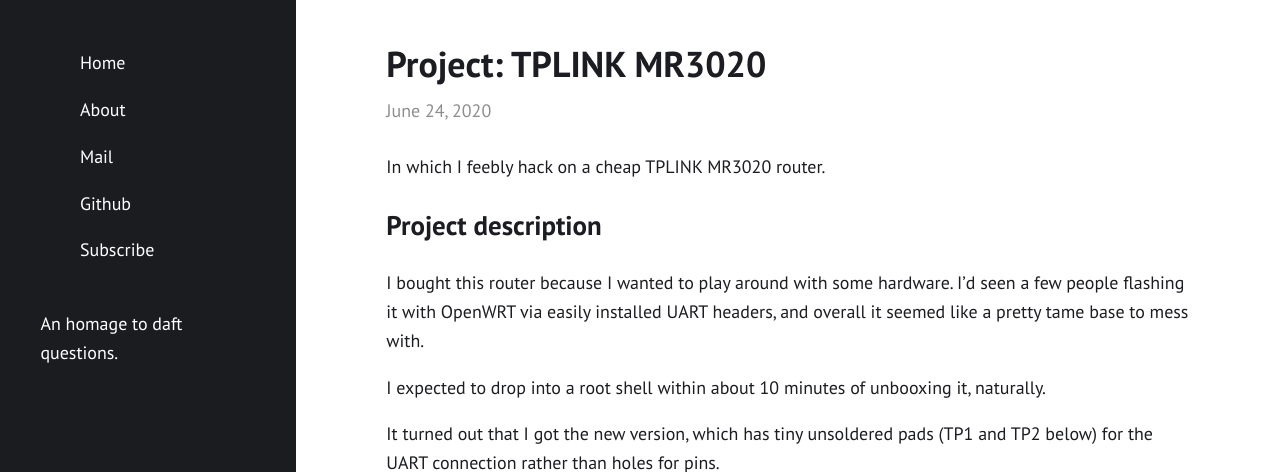
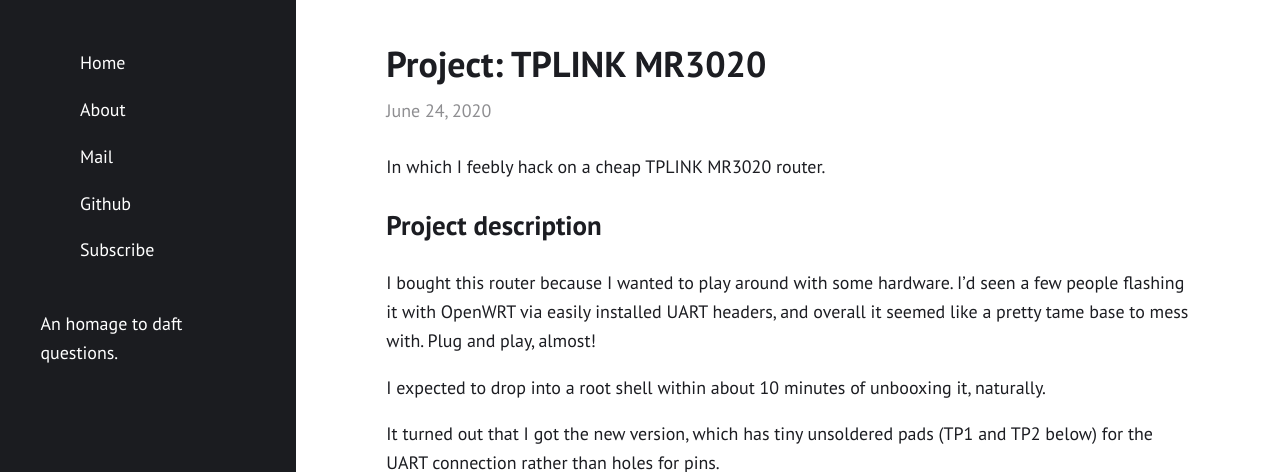
Before and after one commit to unmeg/unmeg.github.io, a Jekyll site: the page built from _posts/2020-06-24-project-tplink-mr3020.md, in a window 1280 px wide and 900 px high, cut to the strip 0-472 px from the top of the window. Built offline with Jekyll 4.4.1, drawn with Linux system fonts in a browser that asks for light colours.

Commit message:
Update 2020-06-24-project-tplink-mr3020.md

```diff
--- a/_posts/2020-06-24-project-tplink-mr3020.md
+++ b/_posts/2020-06-24-project-tplink-mr3020.md
@@ -7,7 +7,7 @@
 
 ## Project description
 
-I  bought this router because I wanted to play around with some hardware. I'd seen a few people flashing it with OpenWRT via easily installed UART headers, and overall it seemed like a pretty tame base to mess with.
+I  bought this router because I wanted to play around with some hardware. I'd seen a few people flashing it with OpenWRT via easily installed UART headers, and overall it seemed like a pretty tame base to mess with. Plug and play, almost!
 
 I expected to drop into a root shell within about 10 minutes of unbooxing it, naturally.
 
```
